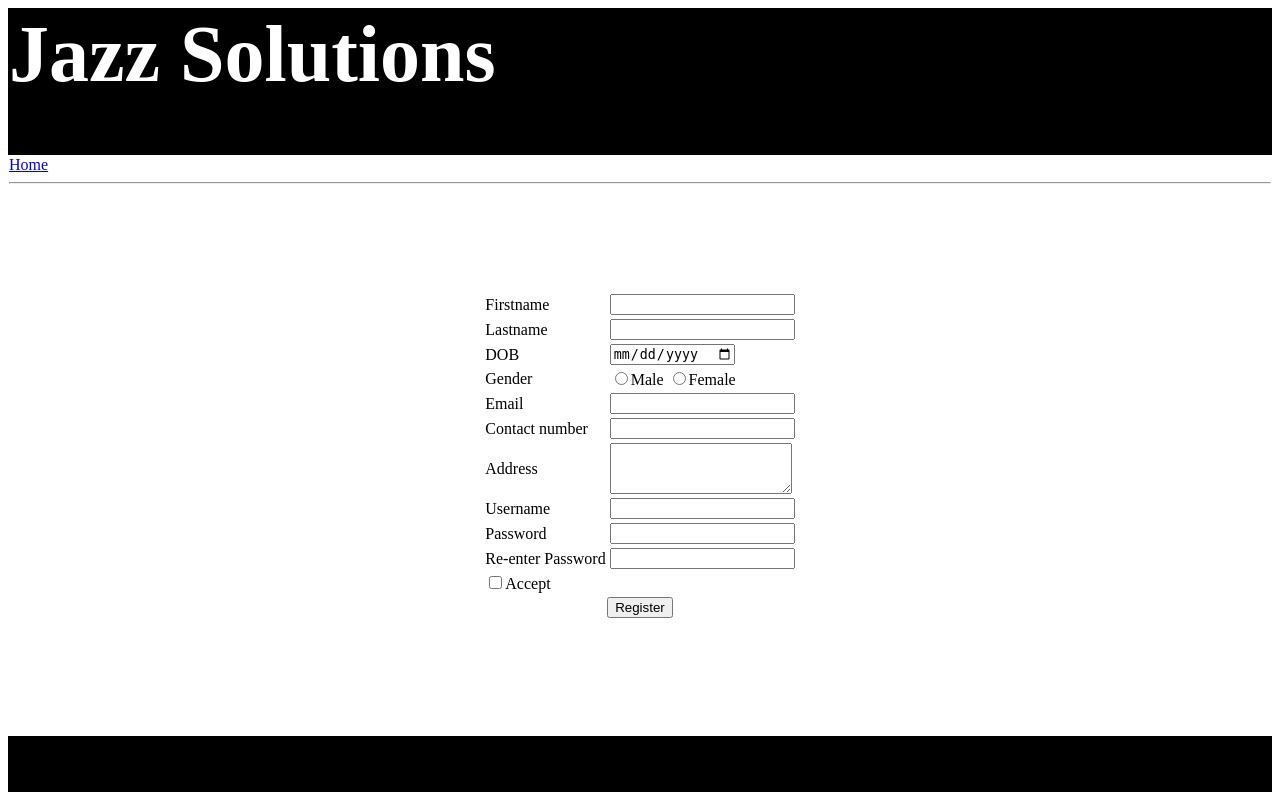
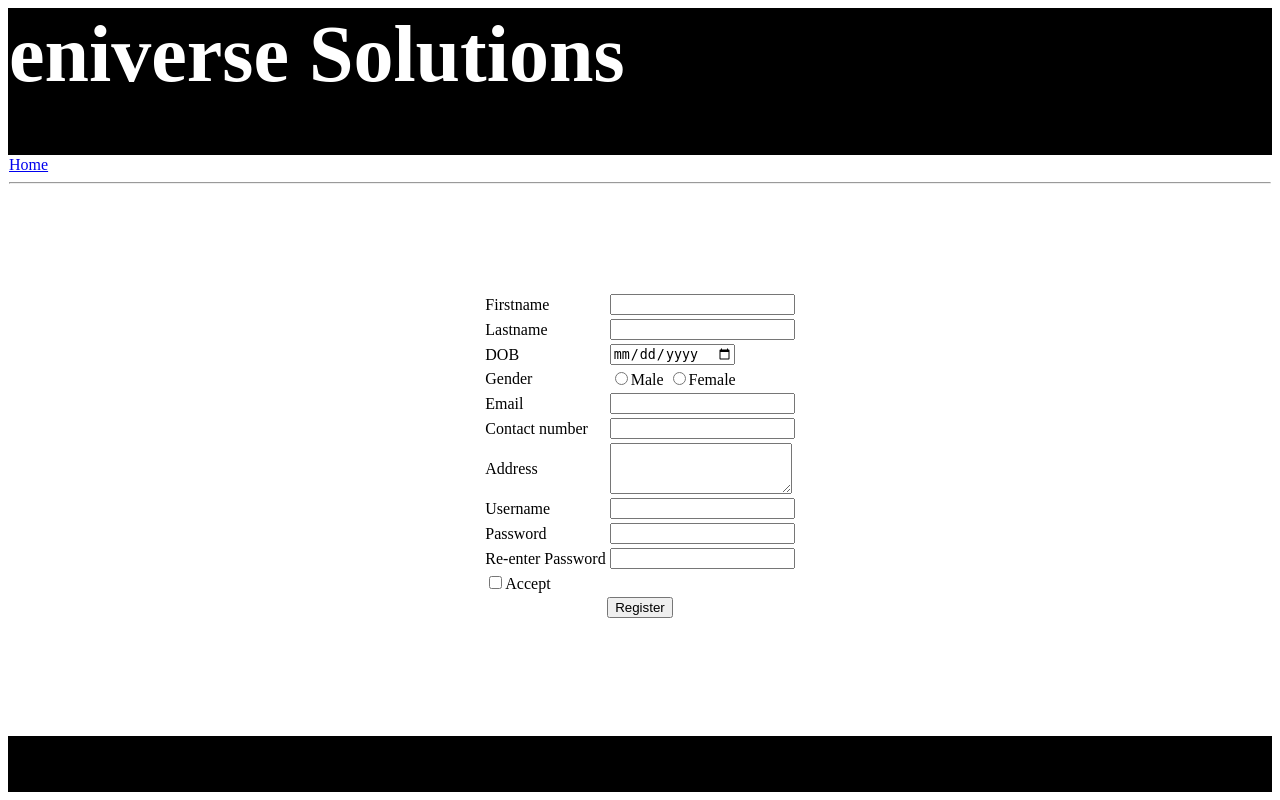
Before and after one commit to Kasi-Visvanathan/eniverse, a Django app: page /esave/signup/ in a window 1280 px wide. Run offline with Django 3.2, Linux system fonts and the light colour scheme.

Commit message:
eniverse

```diff
--- a/esave/templates/home.html
+++ b/esave/templates/home.html
@@ -1,6 +1,6 @@
 <html>
 <head>
-<title>Jazz solutions</title>
+<title>eniverse</title>
 <style>
 #f1{color:white; font-family:jokerman; font-size:500%;}
 #f2{color:white; font-family:serif;font-size:400%}
--- a/esave/templates/loggedin.html
+++ b/esave/templates/loggedin.html
@@ -11,7 +11,7 @@ Logged in
 <body>
 <table width="100%" height="100%" cellspacing="0">
 <tr><td bgcolor="black" height="5%">
-<h1 id="f1">Jazz Solutions</h1></td>
+<h1 id="f1">eniverse Solutions</h1></td>
 </tr>
 <tr><td><a href="{% url 'home' %}">Home</a><hr></td></tr>
 <tr><td height="90%">
--- a/esave/templates/registered.html
+++ b/esave/templates/registered.html
@@ -11,7 +11,7 @@ Registered successfully
 <body>
 <table width="100%" height="100%" cellspacing="0">
 <tr><td bgcolor="black" height="5%">
-<h1 id="f1">Jazz Solutions</h1></td>
+<h1 id="f1">eniverse Solutions</h1></td>
 </tr>
 <tr><td><a href="{% url 'home' %}">Home</a><hr></td></tr>
 <tr><td height="90%">
--- a/esave/templates/signup.html
+++ b/esave/templates/signup.html
@@ -11,7 +11,7 @@ Sign Up
 <body>
 <table width="100%" height="100%" cellspacing="0">
 <tr><td bgcolor="black" height="5%">
-<h1 id="f1">Jazz Solutions</h1></td>
+<h1 id="f1">eniverse Solutions</h1></td>
 </tr>
 <tr><td><a href="{% url 'home' %}">Home</a><hr></td></tr>
 <tr><td height="90%">
```
